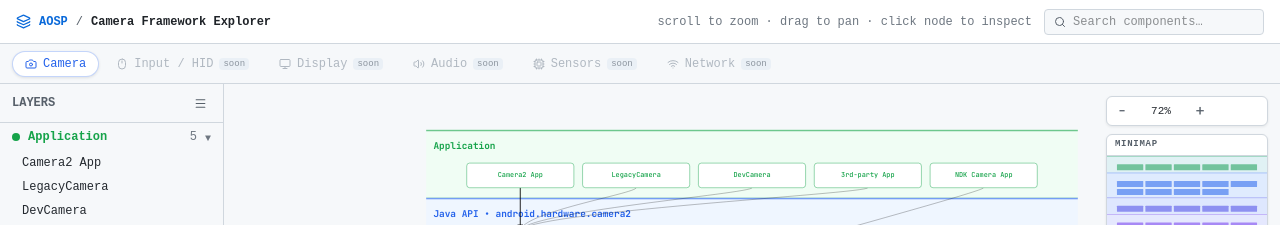
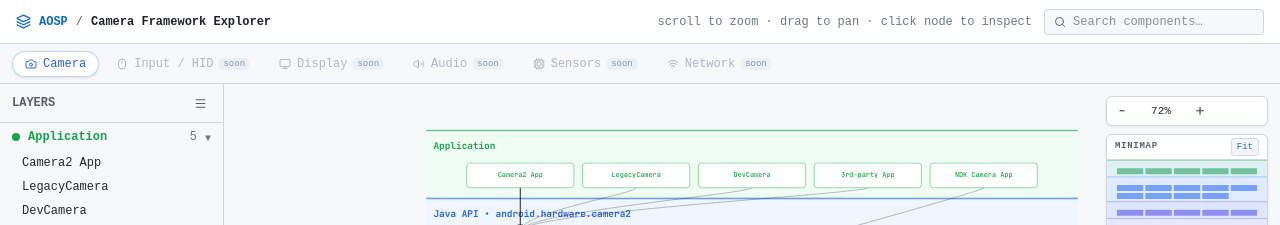
Before and after one commit to jooojub/aosp-code-explorer, a React (Vite) app: page / in a window 1280 px wide. Shown: the top 225 px of the page. Built offline with nearby package versions, Linux system fonts and the light colour scheme.

Commit message:
feat: add fit-to-screen button to ArchMap minimap

```diff
--- a/src/components/ArchMap.jsx
+++ b/src/components/ArchMap.jsx
@@ -110,7 +110,7 @@
 
 // ─── Minimap ──────────────────────────────────────────────────────────────────
 
-function Minimap({ transform, svgW, svgH, nodes, onApplyTransform }) {
+function Minimap({ transform, svgW, svgH, nodes, onApplyTransform, onFit }) {
   const mmH = CANVAS_H > 0 ? Math.round(MINIMAP_W * CANVAS_H / CANVAS_W) : 200;
   const ms = MINIMAP_W / CANVAS_W;
 
@@ -183,10 +183,23 @@
       <div style={{
         padding: '3px 8px',
         borderBottom: '1px solid #d0d7de',
-        fontSize: 9, fontFamily: 'monospace',
-        color: '#57606a', fontWeight: 700, letterSpacing: '0.08em',
+        display: 'flex', alignItems: 'center', justifyContent: 'space-between',
       }}>
-        MINIMAP
+        <span style={{ fontSize: 9, fontFamily: 'monospace', color: '#57606a', fontWeight: 700, letterSpacing: '0.08em' }}>
+          MINIMAP
+        </span>
+        <button
+          onClick={onFit}
+          className="hover:bg-black/5 rounded transition-colors"
+          style={{
+            fontSize: 9, fontFamily: 'monospace', color: '#2563eb',
+            padding: '1px 5px', border: '1px solid #2563eb33',
+            borderRadius: 4, lineHeight: 1.6, cursor: 'pointer',
+            background: '#2563eb0d',
+          }}
+        >
+          Fit
+        </button>
       </div>
       <svg
         ref={svgRef}
@@ -393,6 +406,7 @@
           svgW={svgSize.w} svgH={svgSize.h}
           nodes={nodes}
           onApplyTransform={handleApplyTransform}
+          onFit={resetZoom}
         />
       </div>
     </div>
```
